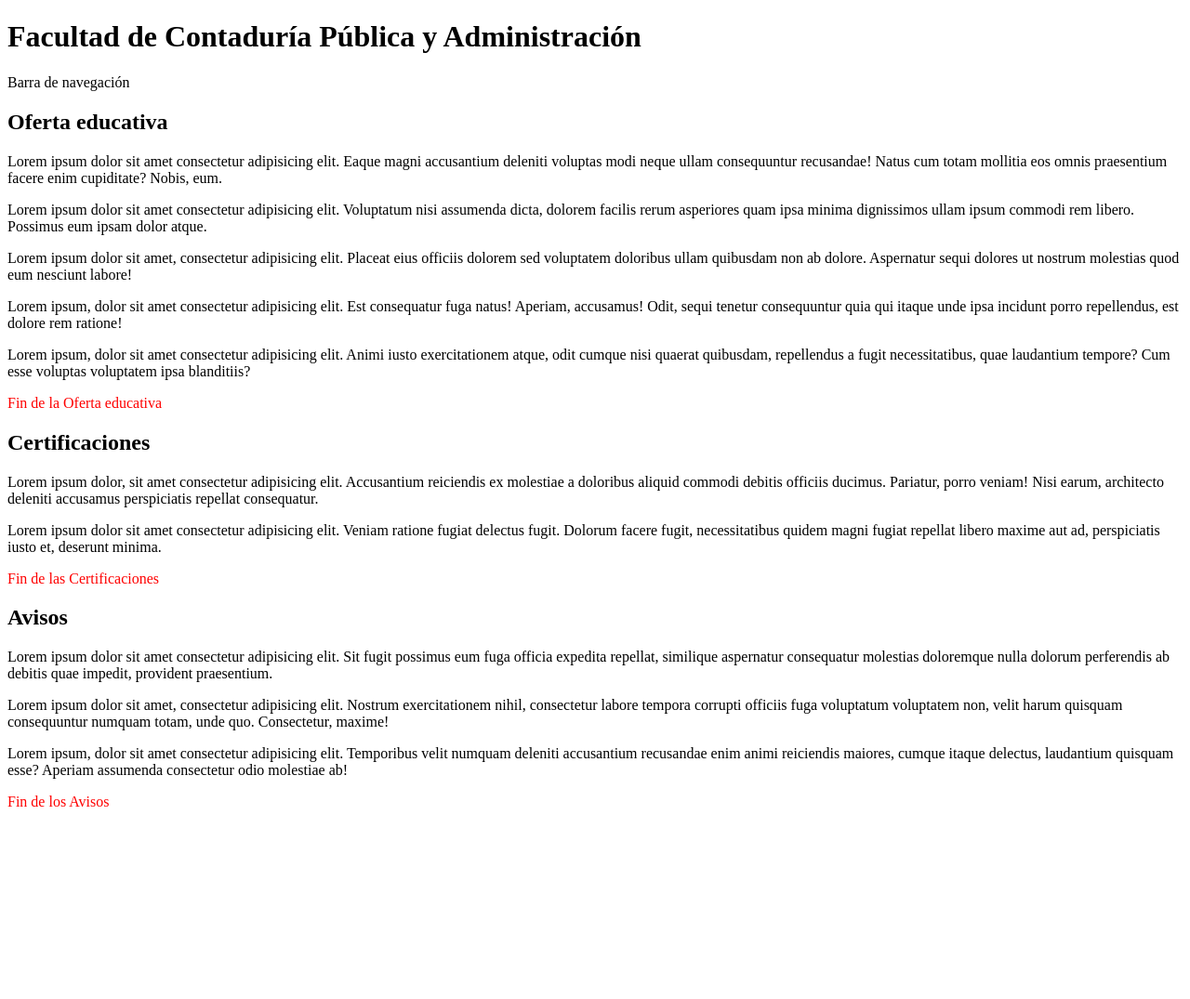
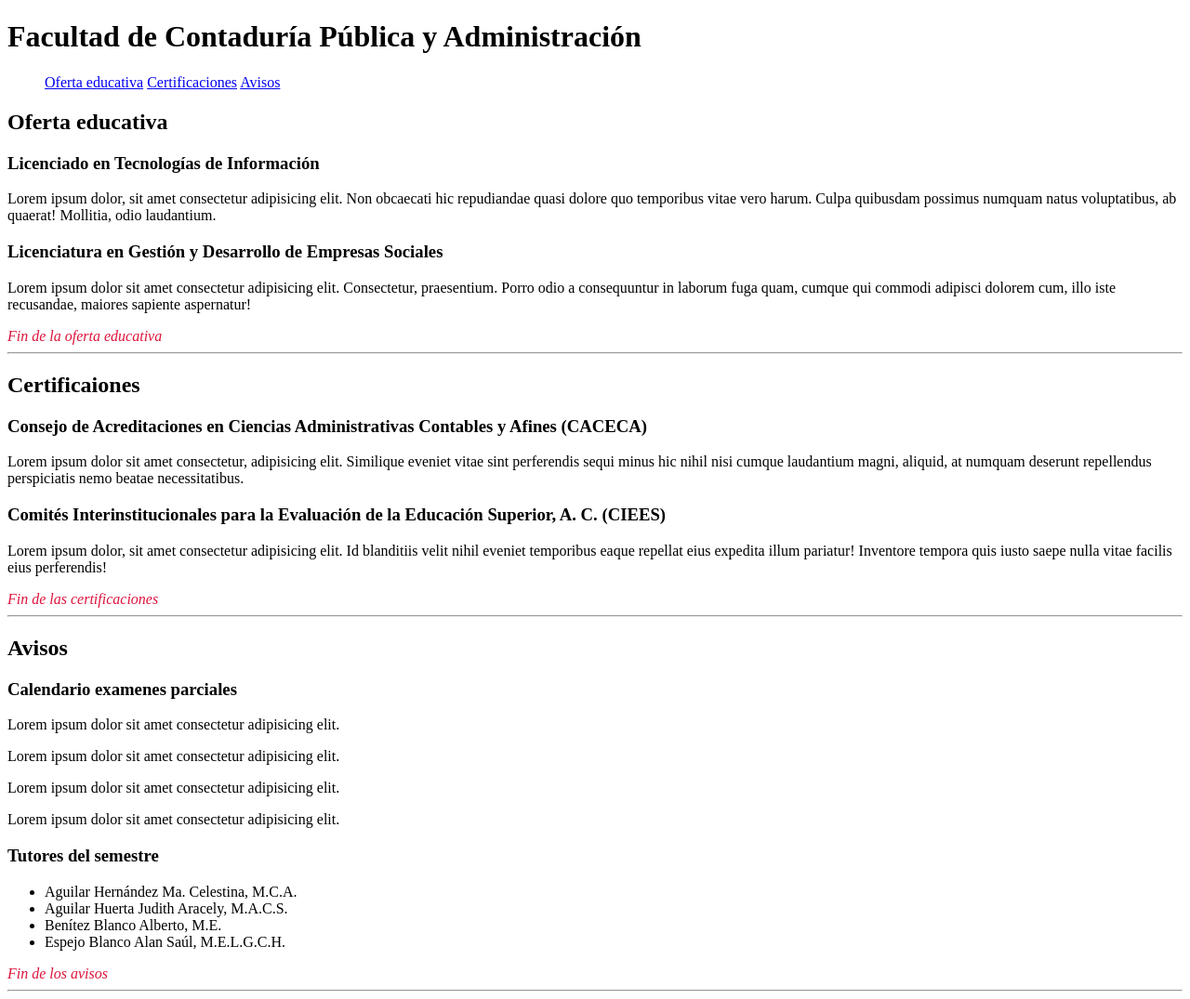
Before and after one commit to melhdz/practica3_52, a plain HTML site: page info.html in a window 1280 px wide. Shown: the whole page at 93% size. Before the commit the page ends 888 px from the top, so only its background shows below. Drawn offline with Linux system fonts and the light colour scheme.

Commit message:
actividad actualizada

```diff
--- a/info.html
+++ b/info.html
@@ -1,55 +1,72 @@
 <!DOCTYPE html>
-<html lang="es - mx">
+<html lang="es-mx">
 <head>
     <meta charset="UTF-8">
     <meta http-equiv="X-UA-Compatible" content="IE=edge">
     <meta name="viewport" content="width=device-width, initial-scale=1.0">
-    <title>Facultad de Contaduría Pública y Administración</title>
+    <title>FACPYA</title>
 </head>
 <body>
     <header>
         <h1>Facultad de Contaduría Pública y Administración</h1>
-        <nav>
-            <p>Barra de navegación</p>
+        <nav class="Barra de navegación">
+            <ul>
+                <lia><a href="#Oferta educativa">Oferta educativa</a></lia>
+                <lia><a href="#Certificaiones">Certificaciones</a></lia>
+                <lia><a href="#Avisos">Avisos</a></lia>
+            </ul>
         </nav>
     </header>
     <main>
-        <article>
-            <header>
+        <section id="Oferta educativa">
+            <article>
                 <h2>Oferta educativa</h2>
-                <!-- Contenido -->
-                <p>Lorem ipsum dolor sit amet consectetur adipisicing elit. Eaque magni accusantium deleniti voluptas modi neque ullam consequuntur recusandae! Natus cum totam mollitia eos omnis praesentium facere enim cupiditate? Nobis, eum.</p>
-                <p>Lorem ipsum dolor sit amet consectetur adipisicing elit. Voluptatum nisi assumenda dicta, dolorem facilis rerum asperiores quam ipsa minima dignissimos ullam ipsum commodi rem libero. Possimus eum ipsam dolor atque.</p>
-                <p>Lorem ipsum dolor sit amet, consectetur adipisicing elit. Placeat eius officiis dolorem sed voluptatem doloribus ullam quibusdam non ab dolore. Aspernatur sequi dolores ut nostrum molestias quod eum nesciunt labore!</p>
-                <p>Lorem ipsum, dolor sit amet consectetur adipisicing elit. Est consequatur fuga natus! Aperiam, accusamus! Odit, sequi tenetur consequuntur quia qui itaque unde ipsa incidunt porro repellendus, est dolore rem ratione!</p>
-                <p>Lorem ipsum, dolor sit amet consectetur adipisicing elit. Animi iusto exercitationem atque, odit cumque nisi quaerat quibusdam, repellendus a fugit necessitatibus, quae laudantium tempore? Cum esse voluptas voluptatem ipsa blanditiis?</p>
 
-                <footer style="color: rgb(255, 0, 0)">
-                    <p>Fin de la Oferta educativa</p>
-                </footer>
+                <h3>Licenciado en Tecnologías de Información</h3>
+                <p>Lorem ipsum dolor, sit amet consectetur adipisicing elit. Non obcaecati hic repudiandae quasi dolore quo temporibus vitae vero harum. Culpa quibusdam possimus numquam natus voluptatibus, ab quaerat! Mollitia, odio laudantium.</p>
 
-                <h2>Certificaciones</h2>
-                <p>Lorem ipsum dolor, sit amet consectetur adipisicing elit. Accusantium reiciendis ex molestiae a doloribus aliquid commodi debitis officiis ducimus. Pariatur, porro veniam! Nisi earum, architecto deleniti accusamus perspiciatis repellat consequatur.</p>
-                <p>Lorem ipsum dolor sit amet consectetur adipisicing elit. Veniam ratione fugiat delectus fugit. Dolorum facere fugit, necessitatibus quidem magni fugiat repellat libero maxime aut ad, perspiciatis iusto et, deserunt minima.</p>
+                <h3>Licenciatura en Gestión y Desarrollo de Empresas Sociales</h3>
+                <p>Lorem ipsum dolor sit amet consectetur adipisicing elit. Consectetur, praesentium. Porro odio a consequuntur in laborum fuga quam, cumque qui commodi adipisci dolorem cum, illo iste recusandae, maiores sapiente aspernatur!</p>
 
-                <footer style="color: red">
-                <p>Fin de las Certificaciones</p>
-                </footer>
+                <footer style= color:crimson;><em>Fin de la oferta educativa</em></footer>
+                <hr>
+            </article>
+        </section>
 
-                <h2>Avisos</h2>
-                <p>Lorem ipsum dolor sit amet consectetur adipisicing elit. Sit fugit possimus eum fuga officia expedita repellat, similique aspernatur consequatur molestias doloremque nulla dolorum perferendis ab debitis quae impedit, provident praesentium.</p>
-                <p>Lorem ipsum dolor sit amet, consectetur adipisicing elit. Nostrum exercitationem nihil, consectetur labore tempora corrupti officiis fuga voluptatum voluptatem non, velit harum quisquam consequuntur numquam totam, unde quo. Consectetur, maxime!</p>
-                <p>Lorem ipsum, dolor sit amet consectetur adipisicing elit. Temporibus velit numquam deleniti accusantium recusandae enim animi reiciendis maiores, cumque itaque delectus, laudantium quisquam esse? Aperiam assumenda consectetur odio molestiae ab!</p>
+        <section id="Certificaciones">
+            <h2>Certificaiones</h2>
 
-                <footer style="color: red">
-                <p>Fin de los Avisos</p>
-                </footer>
+            <h3>Consejo de Acreditaciones en Ciencias Administrativas Contables y Afines (CACECA)</h3>
+            <p>Lorem ipsum dolor sit amet consectetur, adipisicing elit. Similique eveniet vitae sint perferendis sequi minus hic nihil nisi cumque laudantium magni, aliquid, at numquam deserunt repellendus perspiciatis nemo beatae necessitatibus.</p>
 
+            <h3>Comités Interinstitucionales para la Evaluación de la Educación Superior, A. C. (CIEES)</h3>
+            <p>Lorem ipsum dolor, sit amet consectetur adipisicing elit. Id blanditiis velit nihil eveniet temporibus eaque repellat eius expedita illum pariatur! Inventore tempora quis iusto saepe nulla vitae facilis eius perferendis!</p>
 
+            <footer style="color:crimson ;"><em>Fin de las certificaciones</em></footer>
+            <hr>
+        </section>
 
-            </header>
-        </article>
+        <section id="Avisos">
+            <h2>Avisos</h2>
+
+            <h3>Calendario examenes parciales</h3>
+            <p>Lorem ipsum dolor sit amet consectetur adipisicing elit.</p>
+            <p>Lorem ipsum dolor sit amet consectetur adipisicing elit.</p>
+            <p>Lorem ipsum dolor sit amet consectetur adipisicing elit.</p>
+            <p>Lorem ipsum dolor sit amet consectetur adipisicing elit.</p>
+
+            <h3>Tutores del semestre</h3>
+            <ul>
+                <li>Aguilar Hernández Ma. Celestina, M.C.A.</li>
+                <li>Aguilar Huerta Judith Aracely, M.A.C.S.</li>
+                <li>Benítez Blanco Alberto, M.E.</li>
+                <li>Espejo Blanco Alan Saúl, M.E.L.G.C.H.</li>
+            </ul>
+
+            <footer style="color:crimson ;"><em>Fin de los avisos</em></footer>
+            <hr>
+        </section>
     </main>
-
+    <aside></aside>
 </body>
 </html>
```
Also changed, not shown: index.html (+2 -2 lines).
